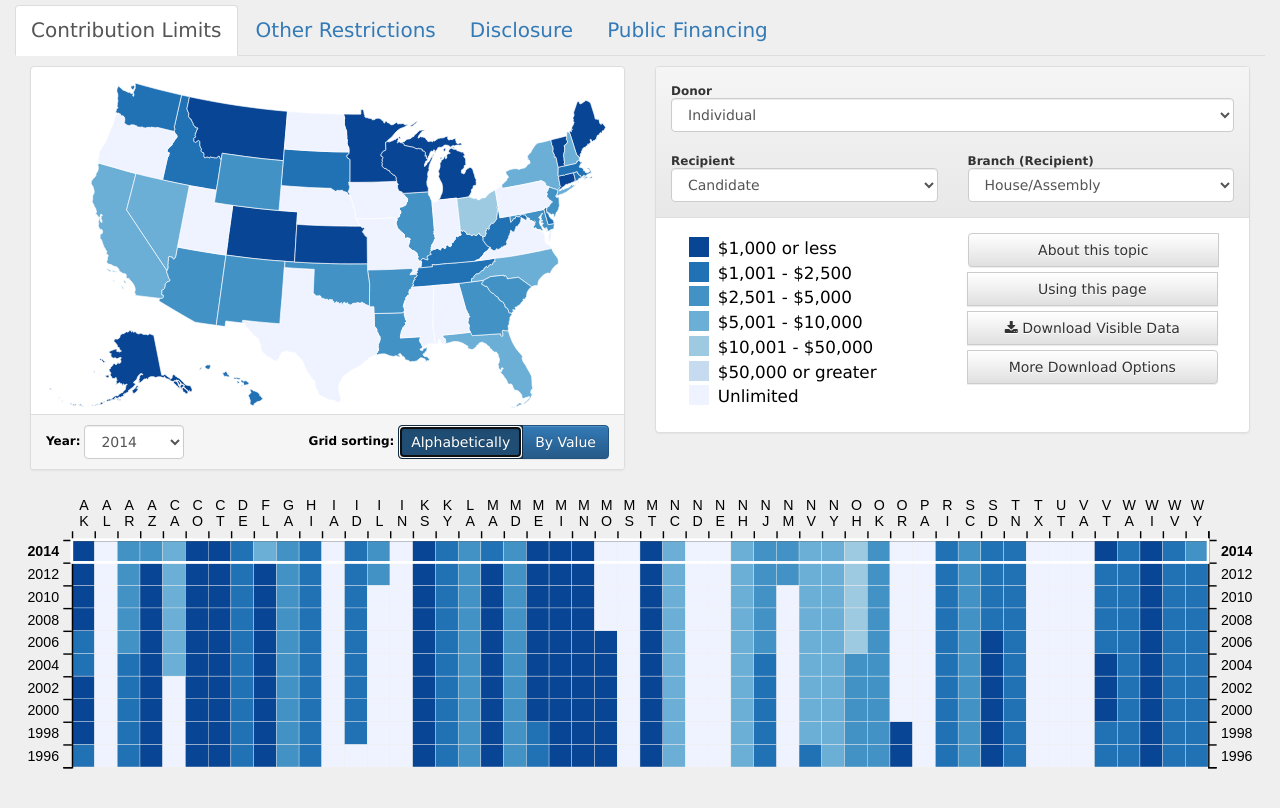
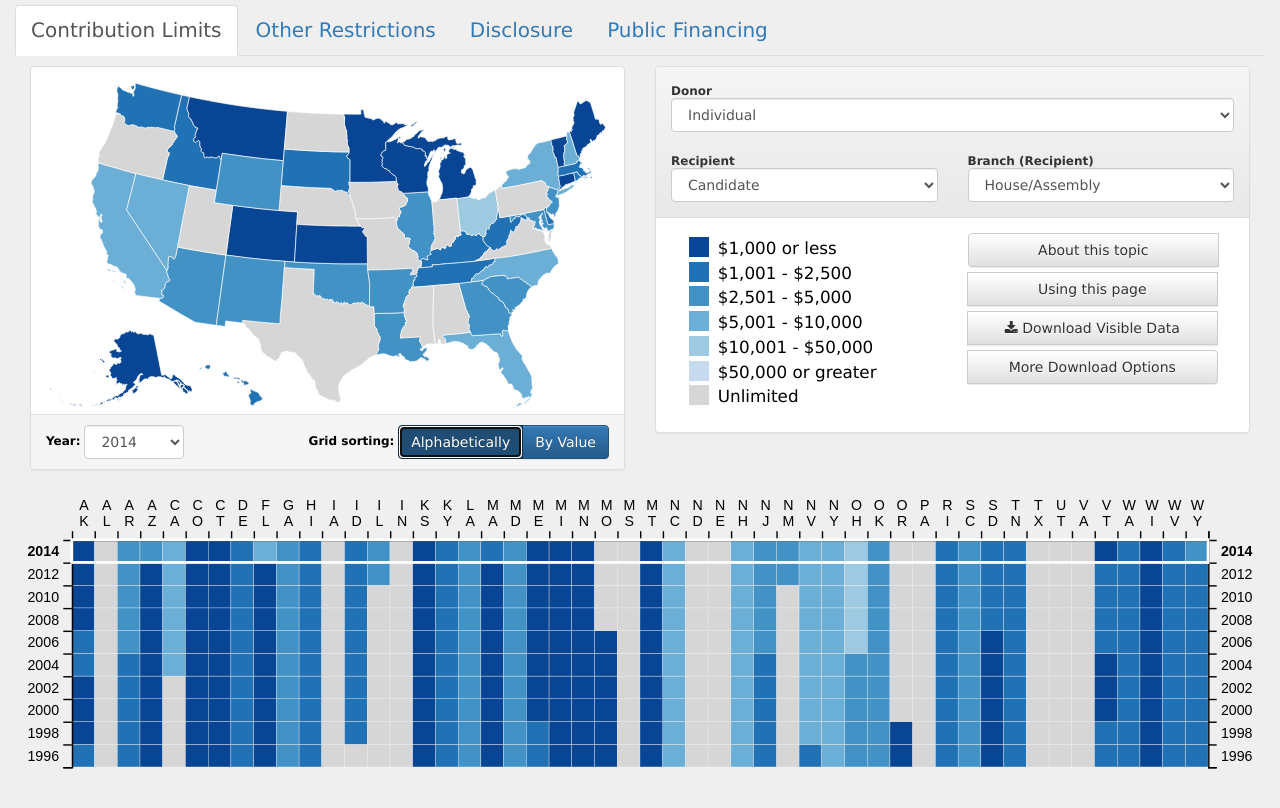
Before and after one commit to cfinst/cfinst.github.io, a Jekyll site: the page built from index.md, in a window 1280 px wide. Shown: the top 808 px of the page. Built offline with Jekyll 4.4.1, drawn with Linux system fonts in a browser that asks for light colours.

Commit message:
Experiment with gray

```diff
--- a/_data/sections/contribution-limits/legends.yml
+++ b/_data/sections/contribution-limits/legends.yml
@@ -32,7 +32,7 @@
     - min: 100000001
       max: Infinity
       label: Unlimited
-      color: "#eff3ff"
+      color: "#d6d6d6"
 - name: Party2Party
   type: singular
   scale:
```
